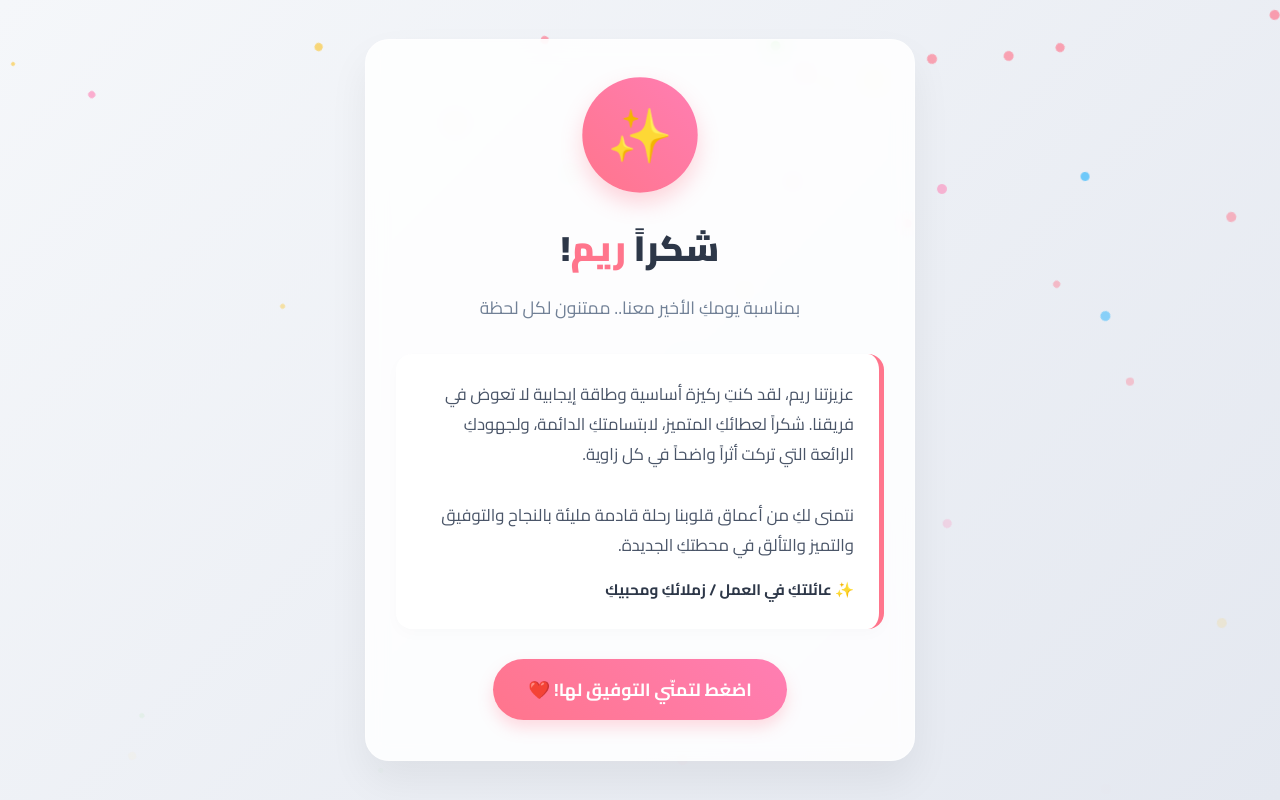
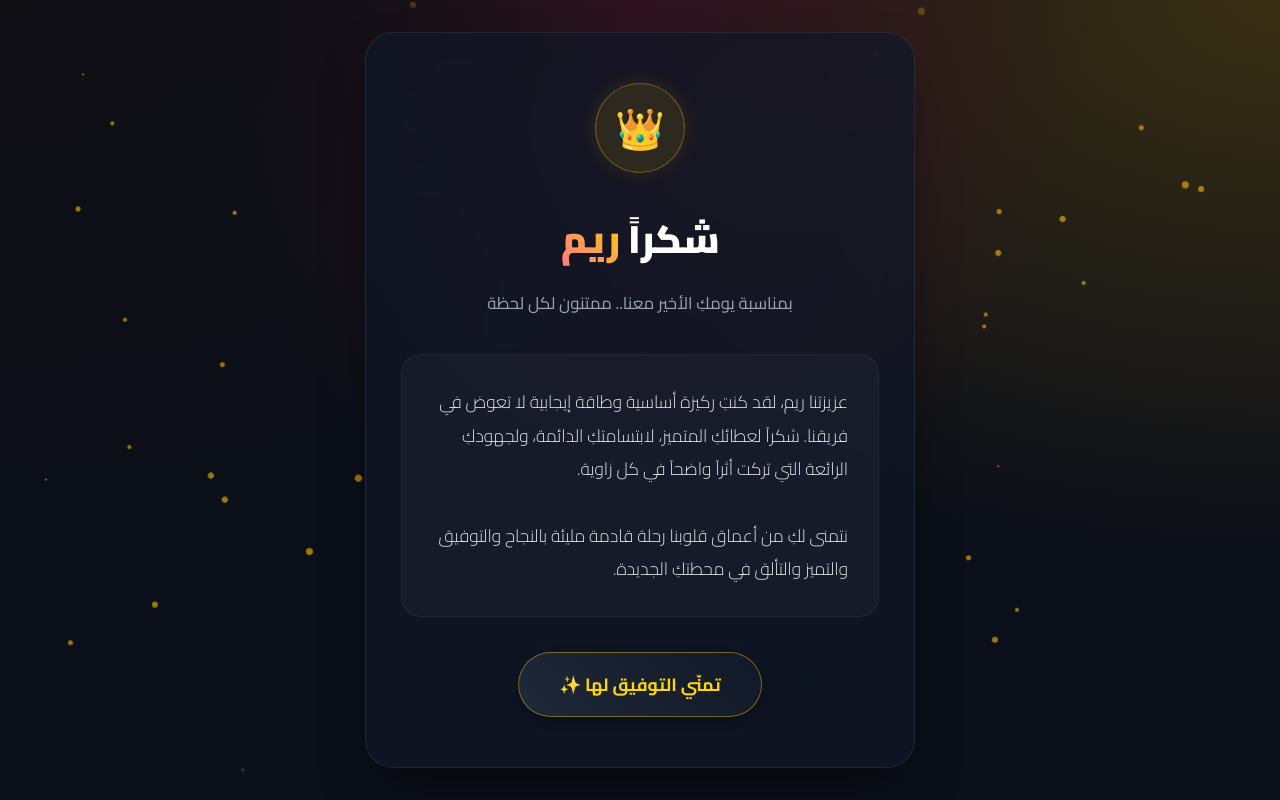
Before and after one commit to aahfclaude2026-coder/reem, a plain HTML site: page index.html in a window 1280 px wide. Drawn offline with Linux system fonts and the light colour scheme.

Commit message:
Update index.html

```diff
--- a/index.html
+++ b/index.html
@@ -3,7 +3,7 @@
 <head>
     <meta charset="UTF-8">
     <meta name="viewport" content="width=device-width, initial-scale=1.0">
-    <title>شكراً ريم | بالتوفيق في خطوتك القادمة</title>
+    <title>شكراً ريم | بالتوفيق</title>
     <style>
         @import url('https://fonts.googleapis.com/css2?family=Cairo:wght@300;400;700;900&display=swap');
 
@@ -16,7 +16,11 @@
 
         body {
             min-height: 100vh;
-            background: linear-gradient(135deg, #f5f7fa 0%, #e4e8f0 100%);
+            background-color: #0b0f19;
+            background-image:
+                radial-gradient(at 0% 0%, hsla(253,16%,7%,1) 0, transparent 50%),
+                radial-gradient(at 50% 0%, hsla(339,49%,15%,1) 0, transparent 50%),
+                radial-gradient(at 100% 0%, hsla(43,49%,15%,1) 0, transparent 50%);
             display: flex;
             justify-content: center;
             align-items: center;
@@ -25,8 +29,8 @@
             padding: 20px;
         }
 
-        /* تأثير الخلفية المتساقطة */
-        .confetti-container {
+        /* نجوم ذهبية متساقطة في الخلفية */
+        .stars-container {
             position: absolute;
             top: 0;
             left: 0;
@@ -37,202 +41,195 @@
             pointer-events: none;
         }
 
-        .confetti {
+        .star {
             position: absolute;
-            display: block;
-            max-width: 10px;
-            max-height: 10px;
-            background-color: #ff758c;
+            background: linear-gradient(135deg, #ffd700, #ffa500);
             border-radius: 50%;
-            animation: drop 5s ease-in infinite;
-            opacity: 0.7;
+            animation: fall linear infinite;
+            opacity: 0.6;
         }
 
-        @keyframes drop {
-            0% { top: -20px; transform: translateX(0) rotate(0deg); }
-            100% { top: 100%; transform: translateX(100px) rotate(360deg); opacity: 0; }
+        @keyframes fall {
+            0% { transform: translateY(-20px) rotate(0deg); opacity: 0; }
+            10% { opacity: 0.6; }
+            90% { opacity: 0.6; }
+            100% { transform: translateY(100vh) rotate(360deg); opacity: 0; }
         }
 
-        /* بطاقة التوديع الرئيسية */
-        .card {
-            background: rgba(255, 255, 255, 0.85);
-            backdrop-filter: blur(10px);
-            -webkit-backdrop-filter: blur(10px);
-            border: 1px solid rgba(255, 255, 255, 0.4);
-            border-radius: 24px;
-            padding: 40px 30px;
+        /* البطاقة الداكنة الفخمة */
+        .premium-card {
+            background: rgba(17, 24, 39, 0.7);
+            backdrop-filter: blur(16px);
+            -webkit-backdrop-filter: blur(16px);
+            border: 1px solid rgba(255, 255, 255, 0.08);
+            border-radius: 28px;
+            padding: 50px 35px;
             width: 100%;
             max-width: 550px;
             text-align: center;
-            box-shadow: 0 20px 40px rgba(0,0,0,0.06);
+            box-shadow: 0 25px 50px -12px rgba(0, 0, 0, 0.5);
             z-index: 10;
-            animation: fadeIn 1.2s ease-out;
+            animation: slideUp 1s cubic-bezier(0.16, 1, 0.3, 1);
         }
 
-        @keyframes fadeIn {
-            from { opacity: 0; transform: translateY(30px); }
+        @keyframes slideUp {
+            from { opacity: 0; transform: translateY(40px); }
             to { opacity: 1; transform: translateY(0); }
         }
 
-        /* الرمز التعبيري أو الصورة الدائرية */
-        .avatar-container {
-            width: 110px;
-            height: 110px;
-            margin: 0 auto 25px;
-            background: linear-gradient(45deg, #ff758c, #ff7eb3);
+        /* الأيقونة العلوية */
+        .icon-wrapper {
+            width: 90px;
+            height: 90px;
+            margin: 0 auto 30px;
+            background: rgba(255, 215, 0, 0.1);
+            border: 1px solid rgba(255, 215, 0, 0.3);
             border-radius: 50%;
             display: flex;
             justify-content: center;
             align-items: center;
-            box-shadow: 0 10px 20px rgba(255, 117, 140, 0.3);
-            font-size: 50px;
-            animation: heartBeat 2s infinite;
-        }
-
-        @keyframes heartBeat {
-            0%, 100% { transform: scale(1); }
-            50% { transform: scale(1.05); }
+            font-size: 40px;
+            box-shadow: 0 0 20px rgba(255, 215, 0, 0.1);
         }
 
         h1 {
-            color: #2d3748;
-            font-size: 2.2rem;
+            color: #ffffff;
+            font-size: 2.4rem;
             font-weight: 900;
-            margin-bottom: 10px;
+            margin-bottom: 12px;
+            letter-spacing: -0.5px;
         }
 
         h1 span {
-            color: #ff758c;
-            position: relative;
+            background: linear-gradient(45deg, #ff758c, #ffd700);
+            -webkit-background-clip: text;
+            -webkit-text-fill-color: transparent;
         }
 
         .subtitle {
-            color: #718096;
-            font-size: 1.1rem;
+            color: #9ca3af;
+            font-size: 1.05rem;
             font-weight: 400;
-            margin-bottom: 30px;
+            margin-bottom: 35px;
         }
 
-        /* مساحة الرسالة */
-        .message-box {
-            background: #ffffff;
-            border-radius: 16px;
-            padding: 25px;
-            border-right: 5px solid #ff758c;
-            box-shadow: 0 5px 15px rgba(0,0,0,0.02);
+        /* صندوق الرسالة الداكن */
+        .message-content {
+            background: rgba(255, 255, 255, 0.03);
+            border: 1px solid rgba(255, 255, 255, 0.05);
+            border-radius: 20px;
+            padding: 30px;
             text-align: right;
-            margin-bottom: 30px;
+            margin-bottom: 35px;
         }
 
-        .message-box p {
-            color: #4a5568;
-            line-height: 1.8;
-            font-size: 1.05rem;
+        .message-content p {
+            color: #e5e7eb;
+            line-height: 1.9;
+            font-size: 1.1rem;
+            font-weight: 300;
         }
 
-        .signature {
-            margin-top: 15px;
-            font-weight: 700;
-            color: #2d3748;
-            font-size: 0.95rem;
-            display: block;
-        }
-
-        /* أزرار تفاعلية */
-        .wishes-btn {
-            background: linear-gradient(45deg, #ff758c, #ff7eb3);
-            color: white;
-            border: none;
-            padding: 14px 35px;
+        /* زر تفاعلي فخم بمؤثر نيون */
+        .action-btn {
+            background: linear-gradient(45deg, #1f2937, #111827);
+            color: #ffd700;
+            border: 1px solid rgba(255, 215, 0, 0.4);
+            padding: 15px 40px;
             font-size: 1.1rem;
             font-weight: 700;
             border-radius: 50px;
             cursor: pointer;
-            box-shadow: 0 8px 15px rgba(255, 117, 140, 0.25);
             transition: all 0.3s ease;
             outline: none;
+            box-shadow: 0 4px 12px rgba(0,0,0,0.3);
         }
 
-        .wishes-btn:hover {
-            transform: translateY(-3px);
-            box-shadow: 0 12px 20px rgba(255, 117, 140, 0.35);
+        .action-btn:hover {
+            background: linear-gradient(45deg, #ffd700, #ffa500);
+            color: #0b0f19;
+            box-shadow: 0 0 25px rgba(255, 215, 0, 0.3);
+            transform: translateY(-2px);
+            border-color: transparent;
         }
 
-        .wishes-btn:active {
-            transform: translateY(-1px);
+        .action-btn:active {
+            transform: translateY(0);
         }
 
-        /* تأثير القلوب عند الضغط على الزر */
-        .heart-pop {
+        /* تأثير الجزيئات المتطايرة عند الضغط */
+        .sparkle-pop {
             position: absolute;
-            font-size: 24px;
-            animation: flyUp 1s ease-out forwards;
+            font-size: 20px;
+            animation: floatOut 1.2s ease-out forwards;
             pointer-events: none;
             z-index: 100;
         }
 
-        @keyframes flyUp {
+        @keyframes floatOut {
             0% { transform: translateY(0) scale(1); opacity: 1; }
-            100% { transform: translateY(-150px) scale(1.5); opacity: 0; }
+            100% { transform: translateY(-120px) translateX(var(--x)) scale(1.3); opacity: 0; }
         }
     </style>
 </head>
 <body>
 
-    <div class="confetti-container" id="confetti"></div>
+    <div class="stars-container" id="stars"></div>
 
-    <div class="card">
-        <div class="avatar-container">
-            ✨
+    <div class="premium-card">
+        <div class="icon-wrapper">
+            👑
         </div>
 
-        <h1>شكراً <span>ريم</span>!</h1>
+        <h1>شكراً <span>ريم</span></h1>
         <p class="subtitle">بمناسبة يومكِ الأخير معنا.. ممتنون لكل لحظة</p>
 
-        <div class="message-box">
+        <div class="message-content">
             <p>
                 عزيزتنا ريم، لقد كنتِ ركيزة أساسية وطاقة إيجابية لا تعوض في فريقنا. شكراً لعطائكِ المتميز، لابتسامتكِ الدائمة، ولجهودكِ الرائعة التي تركت أثراً واضحاً في كل زاوية.
                 <br><br>
                 نتمنى لكِ من أعماق قلوبنا رحلة قادمة مليئة بالنجاح والتوفيق والتميز والتألق في محطتكِ الجديدة.
             </p>
-            <span class="signature">✨ عائلتكِ في العمل / زملائكِ ومحبيكِ</span>
         </div>
 
-        <button class="wishes-btn" onclick="createHeart(event)">اضغط لتمنّي التوفيق لها! ❤️</button>
+        <button class="action-btn" onclick="burstSparks(event)">تمنّي التوفيق لها ✨</button>
     </div>
 
     <script>
-        // توليد تأثير الخلفية المتساقطة تلقائياً
-        const confettiContainer = document.getElementById('confetti');
-        const colors = ['#ff758c', '#ff7eb3', '#fbc531', '#4cd137', '#00a8ff'];
-
-        for (let i = 0; i < 40; i++) {
-            const confetti = document.createElement('div');
-            confetti.classList.add('confetti');
-            confetti.style.left = Math.random() * 100 + 'vw';
-            confetti.style.animationDelay = Math.random() * 5 + 's';
-            confetti.style.backgroundColor = colors[Math.floor(Math.random() * colors.length)];
-            confetti.style.width = confetti.style.height = Math.random() * 8 + 4 + 'px';
-            confettiContainer.appendChild(confetti);
+        // توليد النجوم الذهبية في الخلفية
+        const starsContainer = document.getElementById('stars');
+        for (let i = 0; i < 50; i++) {
+            const star = document.createElement('div');
+            star.classList.add('star');
+            star.style.left = Math.random() * 100 + 'vw';
+            star.style.top = Math.random() * -20 + 'px';
+            star.style.animationDuration = (Math.random() * 3 + 3) + 's';
+            star.style.animationDelay = Math.random() * 5 + 's';
+            const size = Math.random() * 5 + 2 + 'px';
+            star.style.width = size;
+            star.style.height = size;
+            starsContainer.appendChild(star);
         }
 
-        // تأثير القلوب المتطايرة عند الضغط على الزر
-        function createHeart(event) {
-            for(let i=0; i<10; i++) {
-                const heart = document.createElement('div');
-                heart.classList.add('heart-pop');
-                heart.innerText = ['❤️', '✨', '🌸', '🎉'][Math.floor(Math.random() * 4)];
+        // تأثير تناثر النجوم الذهبية عند الضغط على الزر
+        function burstSparks(event) {
+            for(let i=0; i<12; i++) {
+                const spark = document.createElement('div');
+                spark.classList.add('sparkle-pop');
+                spark.innerText = ['✨', '⭐', '💛', '🎉'][Math.floor(Math.random() * 4)];
 
-                // تحديد موقع الزر وضبط خروج التأثير منه
-                heart.style.left = (event.clientX + (Math.random() - 0.5) * 60) + 'px';
-                heart.style.top = (event.clientY + (Math.random() - 0.5) * 40) + 'px';
+                // تحديد حركة عشوائية يميناً ويساراً أثناء الصعود
+                const randomX = (Math.random() - 0.5) * 100 + 'px';
+                spark.style.setProperty('--x', randomX);
 
-                document.body.appendChild(heart);
+                spark.style.left = (event.clientX - 10) + 'px';
+                spark.style.top = (event.clientY - 15) + 'px';
 
-                // إزالة العنصر بعد انتهاء الحركة
+                document.body.appendChild(spark);
+
                 setTimeout(() => {
-                    heart.remove();
-                }, 1000);
+                    spark.remove();
+                }, 1200);
             }
         }
     </script>
```
